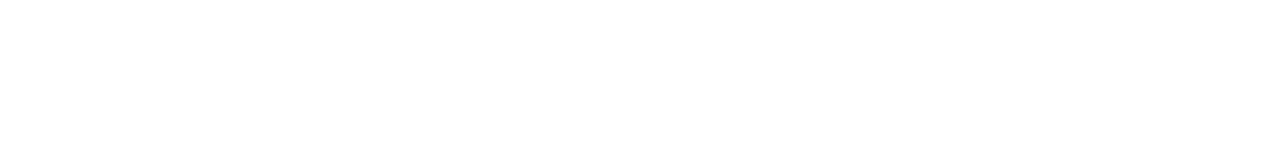
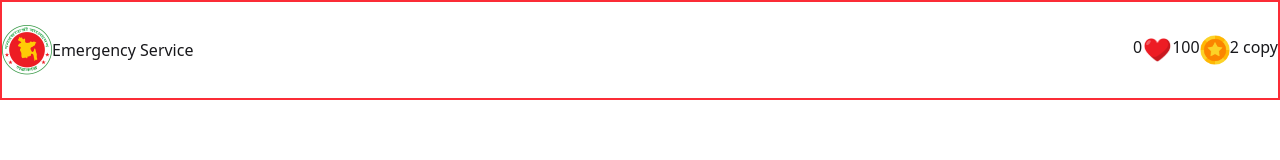
Before and after one commit to freedom7735/assignment-5, a plain HTML site: page index.html in a window 1280 px wide. Drawn offline with nearby package versions, Linux system fonts and the light colour scheme; a web font is replaced by a local one.

Commit message:
nav workign

```diff
--- a/index.html
+++ b/index.html
@@ -28,5 +28,32 @@
       rel="stylesheet"
     />
   </head>
-  <body></body>
+  <body>
+    <nav
+      class="flex justify-between text-center items-center border-2 border-red-500 h-[100px]"
+    >
+      <div class="flex">
+        <div class="flex items-center">
+          <img class="w-[50px] h-[50px]" src="./assets/logo.png" alt="" />
+          <h1>Emergency Service</h1>
+        </div>
+      </div>
+
+      <div>
+        <div class="flex">
+          <div class="flex">
+            <h1 class="flex">0</h1>
+            <img class="w-[30px] h-[30px]" src="./assets/heart.png" alt="" />
+          </div>
+          <div class="flex">
+            <h1>100</h1>
+            <img class="w-[30px] h-[30px]" src="./assets/coin.png" alt="" />
+          </div>
+          <div>
+            <h1>2 copy</h1>
+          </div>
+        </div>
+      </div>
+    </nav>
+  </body>
 </html>
```
